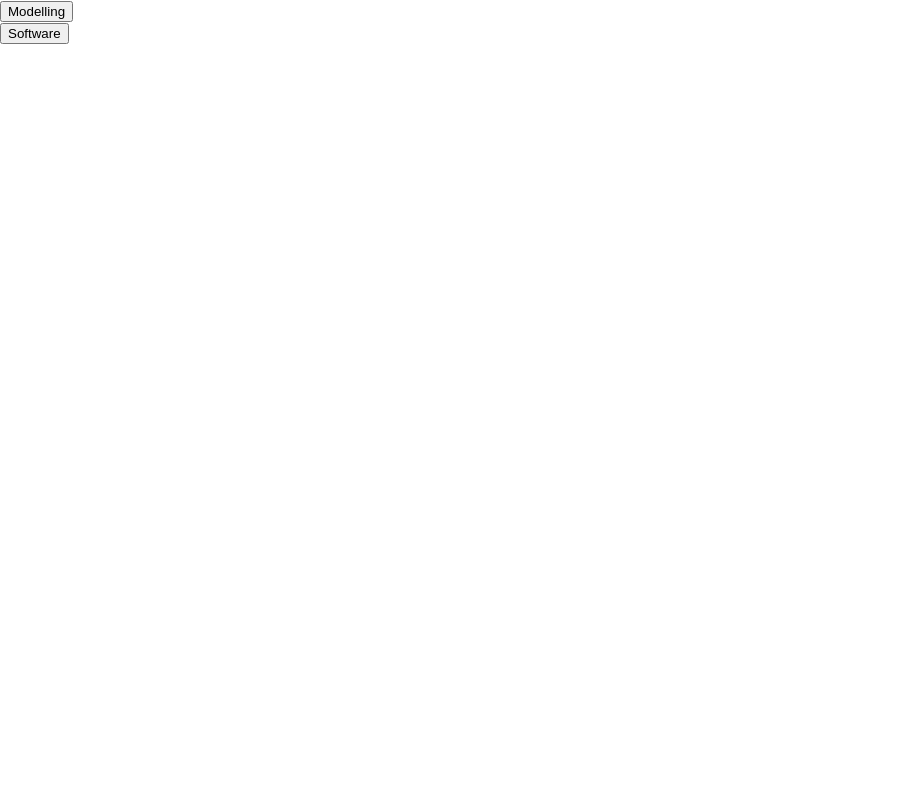
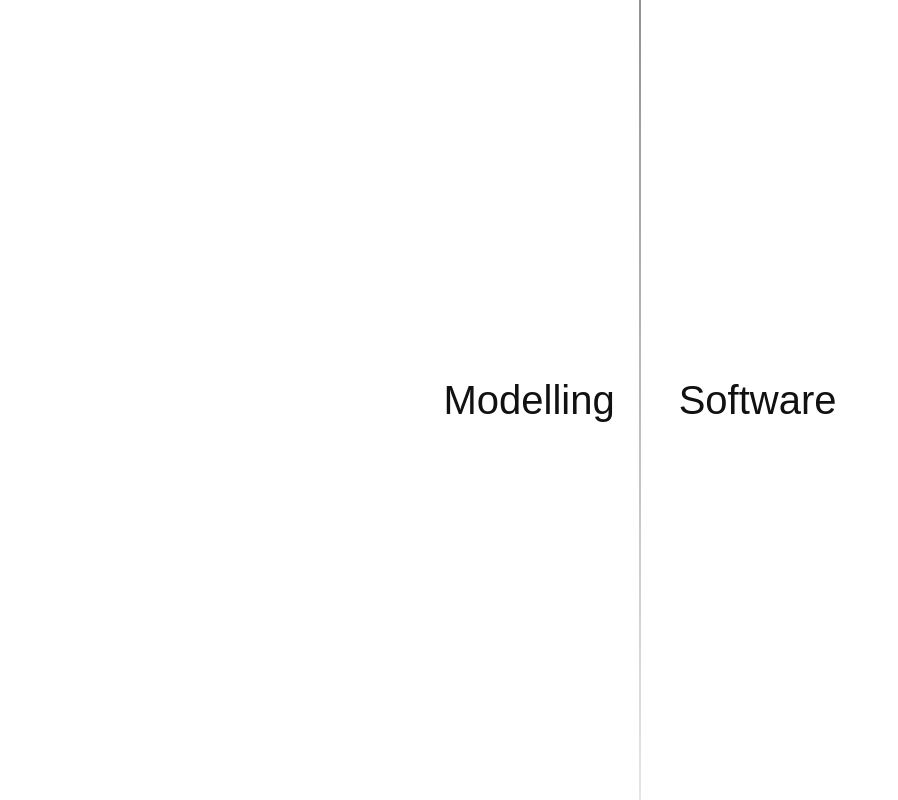
Before and after one commit to MichaelKlmn/PersonalPortfolio, a React (Create React App) app: page / in a window 1280 px wide. Shown: the whole page, without its empty margins (0-898 px from the left). Built offline with nearby package versions, Linux system fonts and the light colour scheme.

Commit message:
Everything works as of now, continuing to fix and adjust, come back here if all goes wrong

```diff
--- a/src/App.css
+++ b/src/App.css
@@ -1,3 +1,58 @@
+/* === HOME PAGE CTA BUTTONS === */
+/* === HOME PAGE === */
+.home {
+  display: flex;
+  align-items: center;
+  justify-content: center;
+  height: 100vh;
+  background-color: #fff;
+  position: relative;
+  overflow: hidden;
+}
+
+.cta-container {
+  display: flex;
+  align-items: center;
+  justify-content: center;
+  gap: 4rem;
+  text-align: center;
+  z-index: 1;
+}
+
+.cta-text {
+  background: none;
+  border: none;
+  outline: none;
+  color: #111;
+  font-family: "Poppins", sans-serif;
+  font-size: 2.5rem;
+  font-weight: 300;
+  cursor: pointer;
+  transition: all 0.3s ease;
+}
+
+.cta-text:hover {
+  color: #000;
+  transform: translateY(-4px);
+}
+
+/* === VERTICAL DIVIDER === */
+.divider-full-vertical {
+  position: fixed;
+  top: 0;
+  left: 50%;
+  transform: translateX(-50%);
+  width: 1px;
+  height: 100vh;
+  background: linear-gradient(
+    180deg,
+    rgba(0, 0, 0, 0.85) 0%,
+    rgba(0, 0, 0, 0.2) 100%
+  );
+  border-radius: 2px;
+  z-index: 0;
+}
+
 /* === SOFTWARE PAGE STYLING === */
 .software-page {
   background: #fff;
--- a/src/pages/Home.js
+++ b/src/pages/Home.js
@@ -1,69 +1,53 @@
-import React, { useState } from "react";
+import React from "react";
 import { motion } from "framer-motion";
 import "../App.css";
 
-const Home = ({ setSelected }) => {
-  const [dividerExpanded, setDividerExpanded] = useState(true);
-
+export default function Home({ setSelected }) {
   const dividerVariants = {
-    initial: { scaleY: 0, opacity: 0 },
-    expanded: {
-      scaleY: 1,
-      opacity: 1,
-      transition: { duration: 1.2, ease: [0.25, 0.1, 0.25, 1] },
-    },
-    retracted: {
-      scaleY: 0,
-      opacity: 0,
-      transition: { duration: 0.8, ease: [0.42, 0, 0.58, 1] },
-    },
-  };
-
-  const handleSelect = (type) => {
-    setDividerExpanded(false);
-    setTimeout(() => setSelected(type), 800);
+    initial: { height: 0, opacity: 0 },
+    animate: { height: "100vh", opacity: 1 },
+    exit: { height: 0, opacity: 0 },
   };
 
   return (
-    <div className="home-shell">
+    <motion.div
+      className="home"
+      initial={{ opacity: 0 }}
+      animate={{ opacity: 1 }}
+      exit={{ opacity: 0 }}
+      transition={{ duration: 0.6 }}
+    >
       <div className="cta-container">
-        {/* LEFT SIDE */}
-        <div className="cta-side left">
-          <button
-            className="cta-text"
-            onClick={() => handleSelect("modelling")}
-          >
-            Modelling
-          </button>
-        </div>
+        {/* Left Text */}
+        <motion.h1
+          className="cta-text"
+          onClick={() => setSelected("modelling")}
+          whileHover={{ scale: 1.05 }}
+          whileTap={{ scale: 0.95 }}
+        >
+          Modelling
+        </motion.h1>
 
-        {/* DIVIDER */}
+        {/* Animated Vertical Divider */}
         <motion.div
           className="divider-full-vertical"
           variants={dividerVariants}
           initial="initial"
-          animate={dividerExpanded ? "expanded" : "retracted"}
-          style={{
-            position: "absolute",
-            top: "50%",
-            left: "50%",
-            x: "-50%",
-            y: "-50%",
-            transformOrigin: "center center",
-            zIndex: 0,
-            pointerEvents: "none",
-          }}
+          animate="animate"
+          exit="exit"
+          transition={{ duration: 1.2, ease: "easeInOut" }}
         />
 
-        {/* RIGHT SIDE */}
-        <div className="cta-side right">
-          <button className="cta-text" onClick={() => handleSelect("software")}>
-            Software
-          </button>
-        </div>
+        {/* Right Text */}
+        <motion.h1
+          className="cta-text"
+          onClick={() => setSelected("software")}
+          whileHover={{ scale: 1.05 }}
+          whileTap={{ scale: 0.95 }}
+        >
+          Software
+        </motion.h1>
       </div>
-    </div>
+    </motion.div>
   );
-};
-
-export default Home;
+}
```
